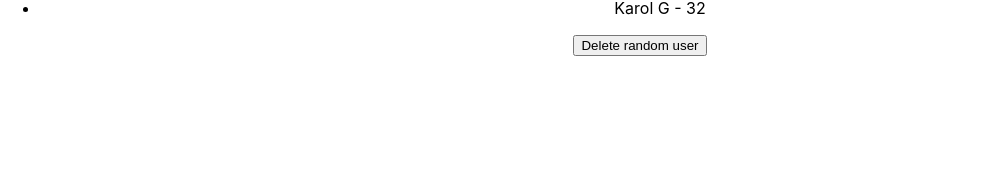
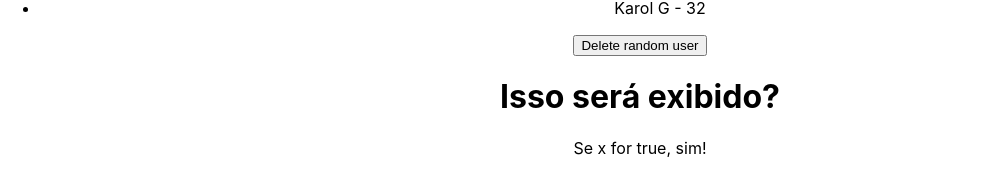
Before and after one commit to studiesofdan/mb-react-zero-a-maestria, a React (Create React App) app in the folder avancando-em-react/: page / in a window 1280 px wide. Shown: the part 1844-2015 px from the top of the page, without its empty margins (0-1000 px from the left). Before the commit the page ends 1900 px from the top, so only its background shows below. Built offline with nearby package versions, Linux system fonts and the light colour scheme.

Commit message:
(RZM) Avançando em react: Renderização condicional

```diff
--- a/avancando-em-react/src/App.js
+++ b/avancando-em-react/src/App.js
@@ -5,6 +5,7 @@ import ManageData from './components/ManageData';
 import ListRenderer from './components/ListRenderer';
 import KeyProperty from './components/KeyProperty';
 import PreviousState from './components/PreviousState';
+import ConditionalRender from './components/ConditionalRender';
 
 function App() {
   return (
@@ -26,6 +27,7 @@ function App() {
       <ListRenderer />
       <KeyProperty />
       <PreviousState />
+      <ConditionalRender />
     </div>
   );
 }
--- /dev/null
+++ b/avancando-em-react/src/components/ConditionalRender.js
@@ -0,0 +1,15 @@
+import React, {useState} from 'react'
+
+const ConditionalRender = () => {
+    const [x] = useState(true);
+
+  return (
+      <div>
+          <h1>Isso será exibido?</h1>
+          {x && <p>Se x for true, sim!</p> }
+          {!x && <p>Agora x é falso =D</p> }
+      </div>
+  )
+}
+
+export default ConditionalRender
```
